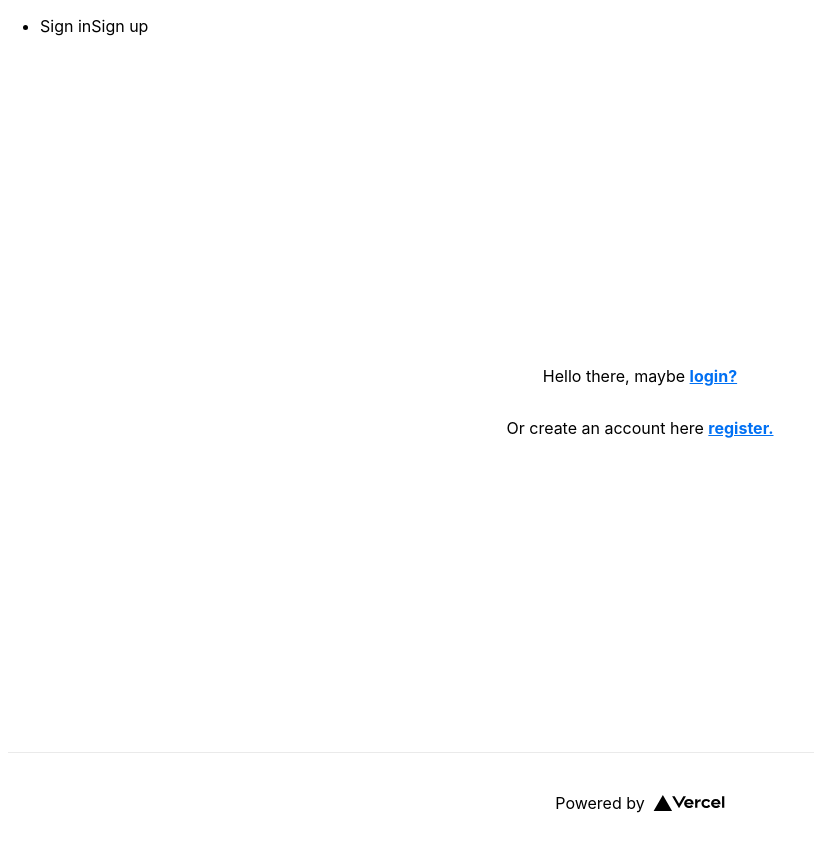
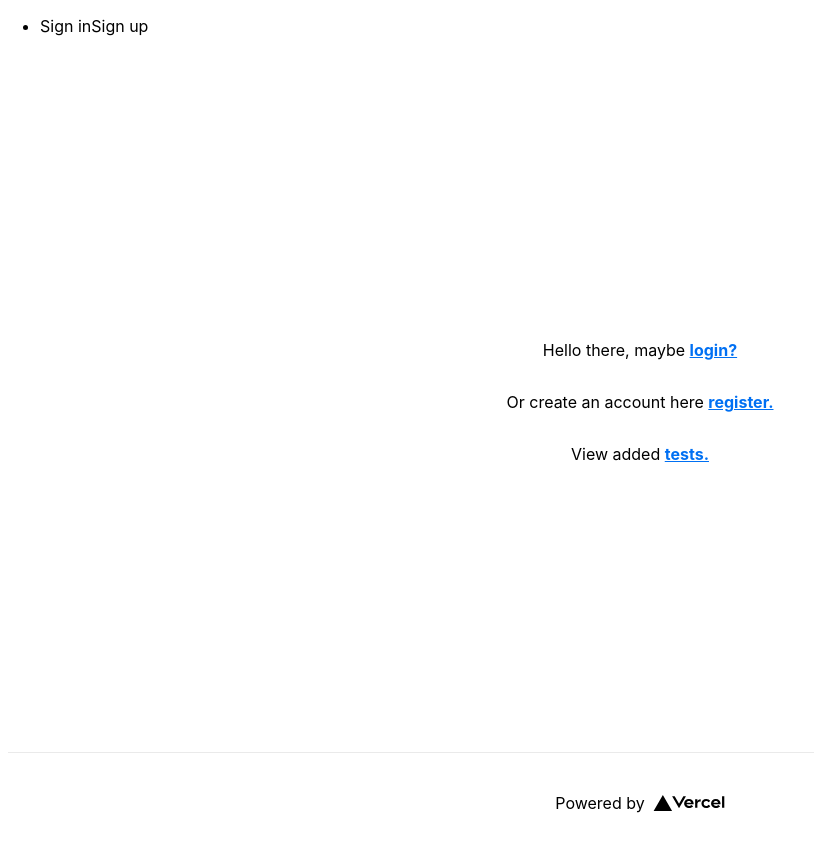
Before and after one commit to CezSew/next-js-jwt-auth-boilerplate, a Next.js app: page / in a window 1280 px wide. Shown: the whole page, without its empty margins (0-814 px from the left). Built offline with nearby package versions, Linux system fonts and the light colour scheme; no server answers.

Commit message:
Added tests hubpage

```diff
--- /dev/null
+++ b/pages/api/tests/create.ts
@@ -0,0 +1,3 @@
+export default function handler(req, res) {
+    res.status(200).json({ name: 'Tests' })
+  }
--- /dev/null
+++ b/pages/api/tests/search.ts
@@ -0,0 +1,3 @@
+export default function handler(req, res) {
+    res.status(200).json({ name: 'Tests' })
+  }
--- a/pages/index.js
+++ b/pages/index.js
@@ -21,6 +21,10 @@ export default function Home() {
           {`Or create an account here `}
           <a className={styles.link} href="/register">{`register.`}</a>
         </p>
+        <p>
+          {`View added `}
+          <a className={styles.link} href="/tests">{`tests.`}</a>
+        </p>
       </main>
 
       <footer className={styles.footer}>
--- a/pages/profile.tsx
+++ b/pages/profile.tsx
@@ -31,5 +31,4 @@ export async function getServerSideProps(context) {
     };
   }
 
-
 export default ProfilePage;
```
Also changed, not shown: pages/tests.tsx (added, +32 -0 lines).
